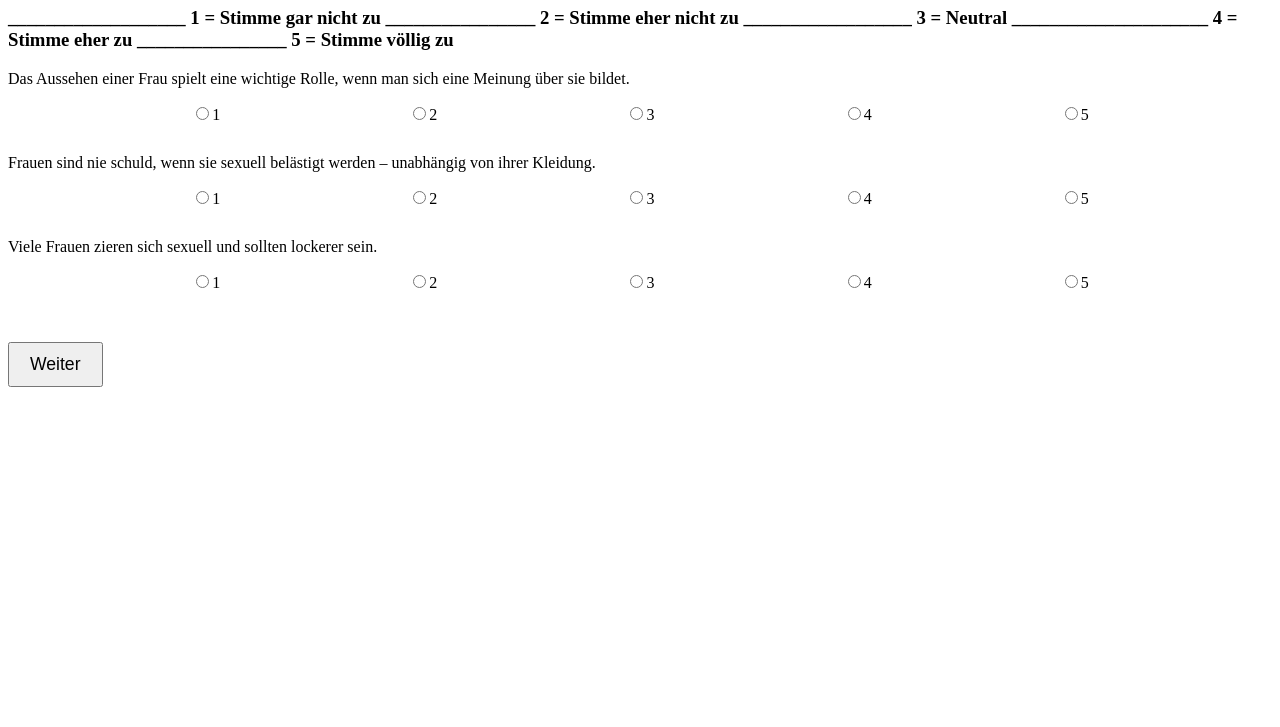
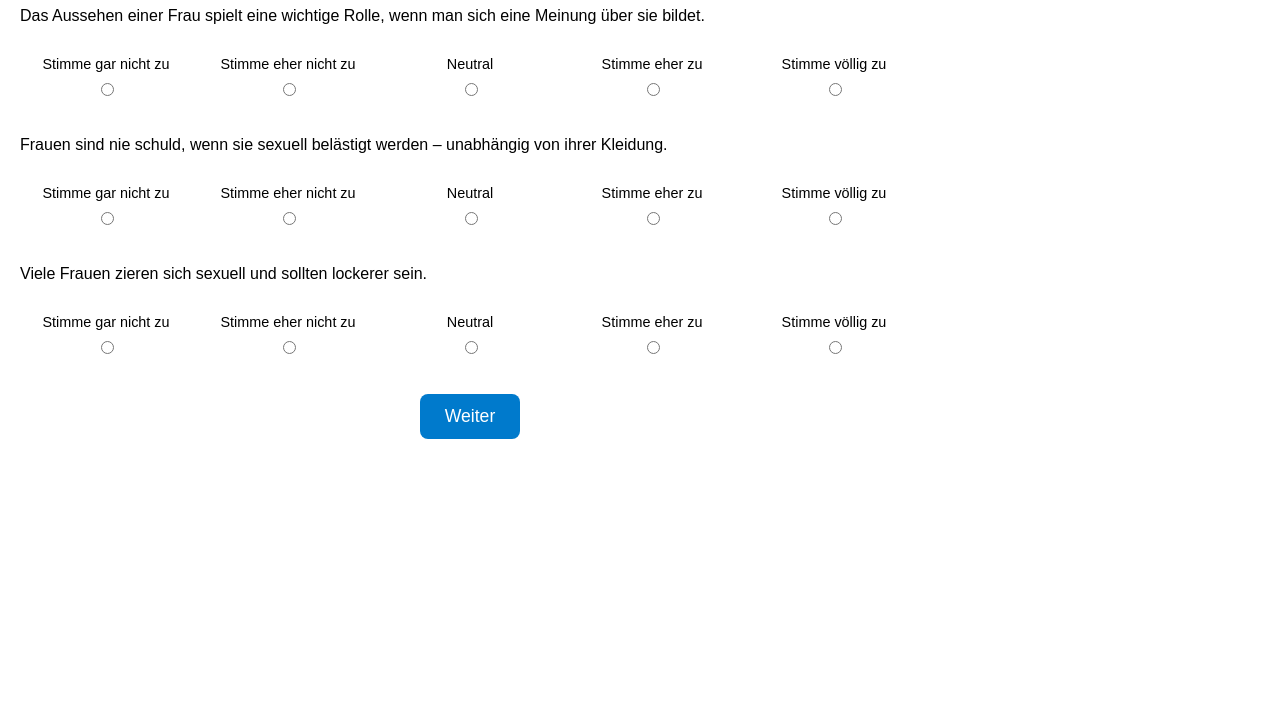
Before and after one commit to RJ-dev87/Testbogen, a plain HTML site: page seite3.html in a window 1280 px wide. Shown: the part 73-800 px from the top of the page. Drawn offline with Linux system fonts and the light colour scheme.

Commit message:
Update seite3.html

```diff
--- a/seite3.html
+++ b/seite3.html
@@ -5,86 +5,153 @@
   <meta charset="UTF-8" />
   <title>Fragen Seite 3</title>
   <style>
-    .frageblock { margin-bottom: 30px; }
-    .likert-container {
+    body {
+      font-family: Arial, sans-serif;
+      margin: 20px;
+      padding: 0;
+      max-width: 900px;
+    }
+    h1 {
+      text-align: center;
+    }
+    .frageblock {
+      margin-bottom: 40px;
+    }
+    .likert-wrapper {
+      width: 100%;
+      overflow-x: auto;
+    }
+    .likert-scale {
+      display: grid;
+      grid-template-columns: repeat(5, 1fr);
+      gap: 10px;
+      margin-top: 15px;
+      text-align: center;
+    }
+    .likert-scale .scale-label {
+      font-size: 0.9em;
+      margin-bottom: 5px;
+    }
+    .likert-scale label {
       display: flex;
-      justify-content: space-evenly;
-      margin-top: 10px;
-    }
-    .likert-container label {
+      flex-direction: column;
+      align-items: center;
       font-size: 1em;
-      margin: 0 5px;
       cursor: pointer;
     }
+    .likert-scale input {
+      margin-top: 6px;
+    }
     button {
-      margin-top: 20px;
-      padding: 10px 20px;
+      display: block;
+      margin: 30px auto;
+      padding: 12px 25px;
       font-size: 1.1em;
+      border: none;
+      border-radius: 8px;
+      background-color: #007acc;
+      color: white;
+      cursor: pointer;
+    }
+    button:hover {
+      background-color: #005f99;
+    }
+
+    /* Responsives Verhalten */
+    @media (max-width: 600px) {
+      .likert-scale {
+        grid-template-columns: 1fr;
+        gap: 15px;
+      }
+      .likert-scale label {
+        flex-direction: row;
+        justify-content: space-between;
+        padding: 8px 12px;
+        border: 1px solid #ccc;
+        border-radius: 6px;
+      }
+      .likert-scale input {
+        margin: 0;
+      }
     }
   </style>
 </head>
 <body>
   <h1>Teil 3 von 5</h1>
 
-  <h3>___________________ 1 = Stimme gar nicht zu ________________ 2 = Stimme eher nicht zu __________________ 3 = Neutral _____________________ 4 = Stimme eher zu ________________ 5 = Stimme völlig zu</h3>
-
   <!-- Frage 7 -->
   <div class="frageblock">
     <p>Das Aussehen einer Frau spielt eine wichtige Rolle, wenn man sich eine Meinung über sie bildet.</p>
-    <div class="likert-container">
-      <label><input type="radio" name="frage7" value="1">1</label>
-      <label><input type="radio" name="frage7" value="2">2</label>
-      <label><input type="radio" name="frage7" value="3">3</label>
-      <label><input type="radio" name="frage7" value="4">4</label>
-      <label><input type="radio" name="frage7" value="5">5</label>
+    <div class="likert-wrapper">
+      <div class="likert-scale" data-name="frage7"></div>
     </div>
   </div>
 
   <!-- Frage 8 -->
   <div class="frageblock">
     <p>Frauen sind nie schuld, wenn sie sexuell belästigt werden – unabhängig von ihrer Kleidung.</p>
-    <div class="likert-container">
-      <label><input type="radio" name="frage8" value="1">1</label>
-      <label><input type="radio" name="frage8" value="2">2</label>
-      <label><input type="radio" name="frage8" value="3">3</label>
-      <label><input type="radio" name="frage8" value="4">4</label>
-      <label><input type="radio" name="frage8" value="5">5</label>
+    <div class="likert-wrapper">
+      <div class="likert-scale" data-name="frage8"></div>
     </div>
   </div>
 
   <!-- Frage 9 -->
   <div class="frageblock">
     <p>Viele Frauen zieren sich sexuell und sollten lockerer sein.</p>
-    <div class="likert-container">
-      <label><input type="radio" name="frage9" value="1">1</label>
-      <label><input type="radio" name="frage9" value="2">2</label>
-      <label><input type="radio" name="frage9" value="3">3</label>
-      <label><input type="radio" name="frage9" value="4">4</label>
-      <label><input type="radio" name="frage9" value="5">5</label>
+    <div class="likert-wrapper">
+      <div class="likert-scale" data-name="frage9"></div>
     </div>
   </div>
 
   <button onclick="weiterZurViertenSeite()">Weiter</button>
 
   <script>
+    // Skalenbeschreibungen dynamisch einfügen
+    const beschreibungen = [
+      "Stimme gar nicht zu",
+      "Stimme eher nicht zu",
+      "Neutral",
+      "Stimme eher zu",
+      "Stimme völlig zu"
+    ];
+
+    document.querySelectorAll(".likert-scale").forEach(scale => {
+      const name = scale.dataset.name;
+      beschreibungen.forEach((text, index) => {
+        const value = index + 1;
+        const label = document.createElement("label");
+
+        const span = document.createElement("span");
+        span.classList.add("scale-label");
+        span.innerText = text;
+
+        const input = document.createElement("input");
+        input.type = "radio";
+        input.name = name;
+        input.value = value;
+
+        label.appendChild(span);
+        label.appendChild(input);
+        scale.appendChild(label);
+      });
+    });
+
+    // Navigation + Speicherung
     function weiterZurViertenSeite() {
-      const fragen = document.querySelectorAll('.frageblock');
+      const fragen = document.querySelectorAll('.likert-scale');
       let antworten = {};
 
       for (let i = 0; i < fragen.length; i++) {
-        const name = `frage${i + 7}`; // Weil die Fragen hier ab 7 beginnen
+        const name = fragen[i].dataset.name;
         const checked = fragen[i].querySelector(`input[name="${name}"]:checked`);
         if (!checked) {
-          alert(`Bitte beantworte Frage ${i + 7}.`);
+          alert(`Bitte beantworte ${name}.`);
           return;
         }
         antworten[name] = checked.value;
       }
 
-      // Speichern der Antworten im localStorage
       localStorage.setItem("antwortenSeite3", JSON.stringify(antworten));
-
-      // Zur vierten Seite wechseln
       window.location.href = "seite4.html";
     }
   </script>
```
